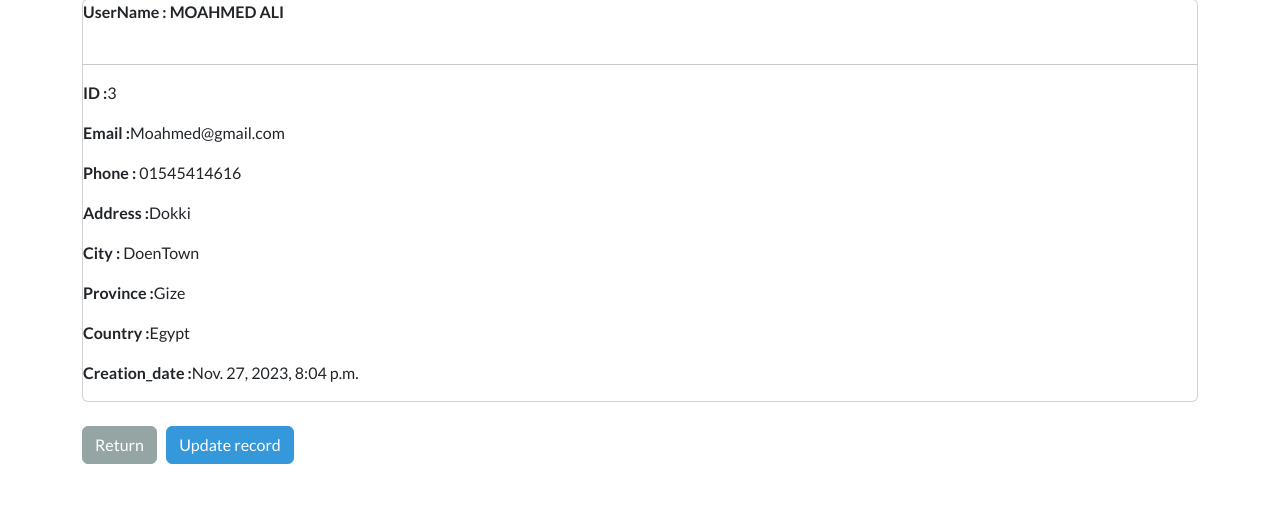
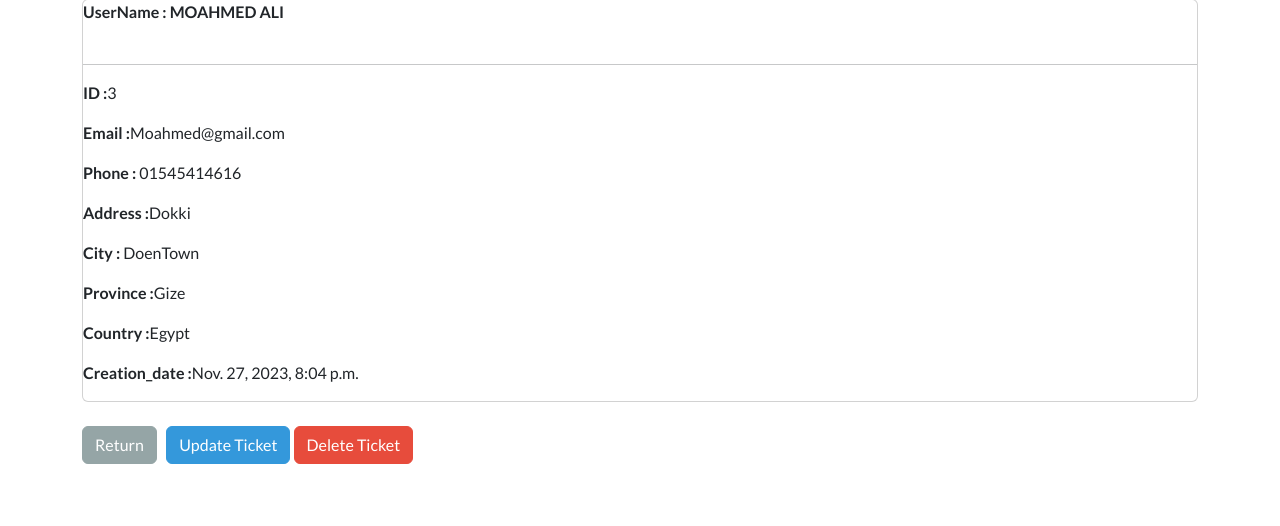
Before and after one commit to HazemHamdy7/CRM_project, a Django app: page /record/3 in a window 1280 px wide. Shown: the part 121-647 px from the top of the page. Run offline with Django 4.2, Linux system fonts and the light colour scheme; a user stored in the database is signed in; data comes from the database, SQL or seed files in the repository; both versions use the stored data as it was after the commit; some libraries are stand-ins or nearby versions.

Commit message:
delete functiom

```diff
--- a/webapp/templates/webapp/view-record.html
+++ b/webapp/templates/webapp/view-record.html
@@ -25,7 +25,10 @@
 &nbsp;
 
 <a href="{% url 'update_record' record.id %}" class="btn btn-info">
-  Update record</a
+  Update Ticket</a
+>
+<a href="{% url 'delete_record' record.id %}" class="btn btn-danger">
+  Delete Ticket</a
 >
 
 &nbsp; {% endblock content %}
--- a/webapp/urls.py
+++ b/webapp/urls.py
@@ -14,6 +14,8 @@ urlpatterns = [
     path('create_record', views.create_record, name='create_record'),
 
     path('update_record/<int:pk>', views.update_record, name='update_record'),
+    path('delete_record/<int:pk>', views.delete_record, name='delete_record'),
+
     path('record/<int:pk>', views.singler_record, name='record'),
 
 ]
--- a/webapp/views.py
+++ b/webapp/views.py
@@ -108,5 +108,9 @@ def singler_record(request, pk):
 
 
 @login_required(login_url='my_login')
-def delete(request, pk):
-    pass
+def delete_record(request, pk):
+
+    record = Record.objects.get(id=pk)
+    record.delete()
+
+    return redirect('dashboard')
```
Also changed, not shown: db.sqlite3.
